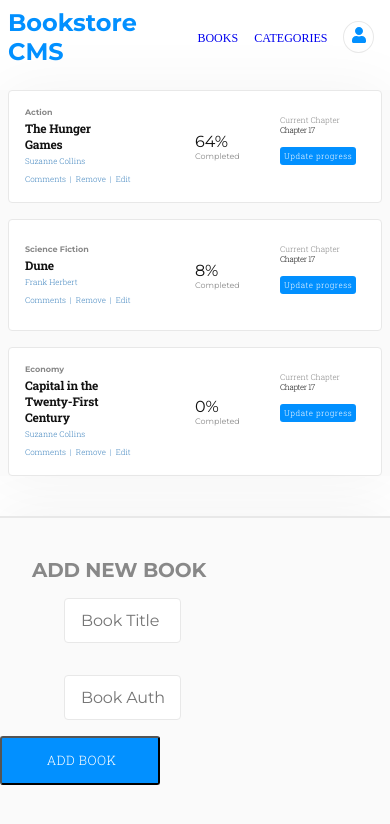
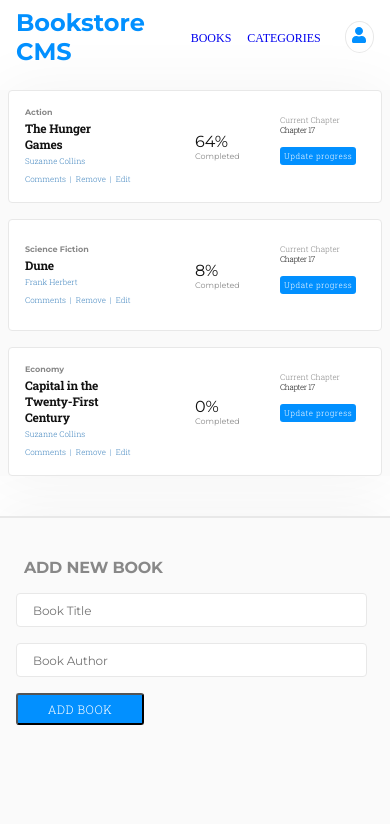
Before and after one commit to mavericksbalitaan/bookstore, a React (Create React App) app: page / in a window 390 px wide. Shown: the top 824 px of the page. Built offline with nearby package versions, Linux system fonts and the light colour scheme.

Commit message:
Create form for add new book component mobile version

```diff
--- a/src/components/AddBook.js
+++ b/src/components/AddBook.js
@@ -17,7 +17,7 @@
     <section className="addBookContainer">
       <div className="line" />
       <span className="addNewBook">ADD NEW BOOK</span>
-      <form>
+      <form className="formContainer">
         <input
           type="text"
           className="inputBookTitle"
--- a/src/scss/AddBook.scss
+++ b/src/scss/AddBook.scss
@@ -1,5 +1,93 @@
 @import './App.scss';
 
+.addBookContainer {
+  border-radius: 4px;
+  box-shadow: 0 0 60px 0 rgba(0, 0, 0, 0.05);
+  background-color: #fafafa;
+  padding-bottom: 10rem;
+}
+
+.line {
+  height: 0.125rem;
+  margin: 2.5rem 0;
+  border: solid 1px var(--grey-border);
+}
+
+.addNewBook {
+  margin: 1.5rem;
+  font-family: 'Montserrat', sans-serif;
+  font-size: 1rem;
+  font-weight: bold;
+  font-stretch: normal;
+  font-style: normal;
+  line-height: normal;
+  letter-spacing: -0.18px;
+  color: var(--warm-grey);
+}
+
+.formContainer {
+  display: flex;
+  flex-direction: column;
+  justify-content: center;
+  align-items: flex-start;
+}
+
+.inputBookTitle {
+  border-radius: 4px;
+  border: solid 1px var(--grey-border);
+  background-color: var(--white);
+  padding: 1rem;
+  height: 2rem;
+  margin: 1rem;
+  width: 90vw;
+  font-family: 'Montserrat', sans-serif;
+  font-size: 0.75rem;
+  font-weight: normal;
+  font-stretch: normal;
+  font-style: normal;
+  line-height: normal;
+  letter-spacing: -0.15px;
+  color: var(--very-light-pink);
+}
+
+.inputBookAuthor {
+  border-radius: 4px;
+  border: solid 1px var(--grey-border);
+  background-color: var(--white);
+  padding: 1rem;
+  height: 2rem;
+  margin: 0 1rem;
+  width: 90vw;
+  font-family: 'Montserrat', sans-serif;
+  font-size: 0.75rem;
+  font-weight: normal;
+  font-stretch: normal;
+  font-style: normal;
+  line-height: normal;
+  letter-spacing: -0.15px;
+  color: var(--very-light-pink);
+}
+
+.addBook {
+  width: 8rem;
+  border-radius: 3px;
+  margin: 1rem 1rem;
+  height: 2rem;
+  background-color: var(--azure);
+  font-family: 'Roboto Slab', serif;
+  font-size: 0.75rem;
+  font-weight: 300;
+  font-stretch: normal;
+  font-style: normal;
+  line-height: normal;
+  letter-spacing: 0.5px;
+  text-align: center;
+  color: var(--white);
+  cursor: pointer;
+}
+
+// Desktop Version
+@media screen and (min-width: 768px) {
   .addBookContainer {
     border-radius: 4px;
     box-shadow: 0 0 60px 0 rgba(0, 0, 0, 0.05);
@@ -25,14 +113,22 @@
     color: var(--warm-grey);
   }
 
+  .formContainer {
+    display: flex;
+    flex-direction: row;
+    justify-content: flex-start;
+    align-items: center;
+    margin-top: 1rem;
+  }
+
   .inputBookTitle {
     border-radius: 4px;
     border: solid 1px var(--grey-border);
     background-color: var(--white);
     padding: 1rem;
-  width: 30%;
+    width: 50%;
     height: 2.813rem;
-  margin: 1rem 0 1rem 4rem;
+    margin: 1rem 1rem 1rem 4rem;
     font-family: 'Montserrat', sans-serif;
     font-size: 1rem;
     font-weight: normal;
@@ -48,9 +144,9 @@
     border: solid 1px var(--grey-border);
     background-color: var(--white);
     padding: 1rem;
-  width: 30%;
+    width: 50%;
     height: 2.813rem;
-  margin: 1rem 4rem;
+    margin: 1rem 1rem 1rem 0;
     font-family: 'Montserrat', sans-serif;
     font-size: 1rem;
     font-weight: normal;
@@ -62,8 +158,10 @@
   }
 
   .addBook {
-  width: 10rem;
-  padding: 0.801rem 1.188rem 0.886rem 1.375rem;
+    width: 25%;
+    height: 2.5rem;
+    margin: 1rem 4rem 1rem 0;
+    padding: 0;
     border-radius: 3px;
     background-color: var(--azure);
     font-family: 'Roboto Slab', serif;
@@ -77,3 +175,4 @@
     color: var(--white);
     cursor: pointer;
   }
+}
--- a/src/scss/Header.scss
+++ b/src/scss/Header.scss
@@ -13,6 +13,7 @@
   flex-direction: row;
   justify-content: space-around;
   align-items: center;
+  margin: 0 0.5rem;
 }
 
 .Bookstore-CMS {
@@ -66,8 +67,8 @@
     display: flex;
     flex-direction: row;
     justify-content: flex-start;
-    margin: 0;
     padding: 0;
+    margin: 0 2rem;
   }
 
   .Bookstore-CMS {
@@ -82,7 +83,7 @@
   }
 
   .BOOKS {
-    margin: 0 5rem;
+    margin: 0 2rem 0 3rem;
     font-family: 'Montserrat', sans-serif;
     font-size: 1rem;
     font-weight: normal;
@@ -113,6 +114,7 @@
     background-color: transparent;
     cursor: pointer;
     font-size: 1rem;
+    margin-right: 2.5rem;
     color: var(--azure);
   }
 }
```
Lines whose indentation alone changed are shown as unchanged.
